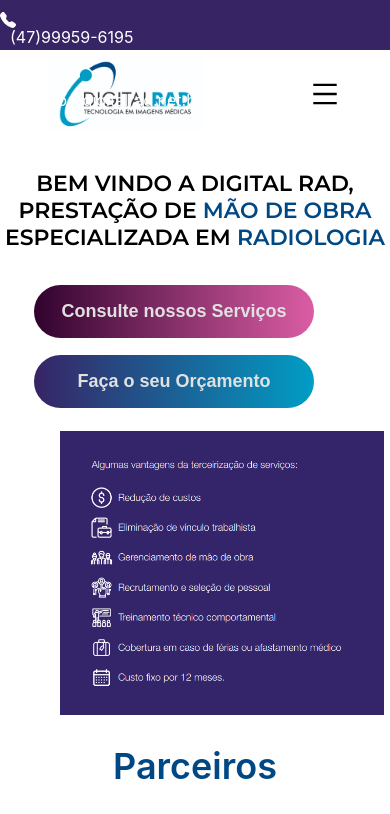
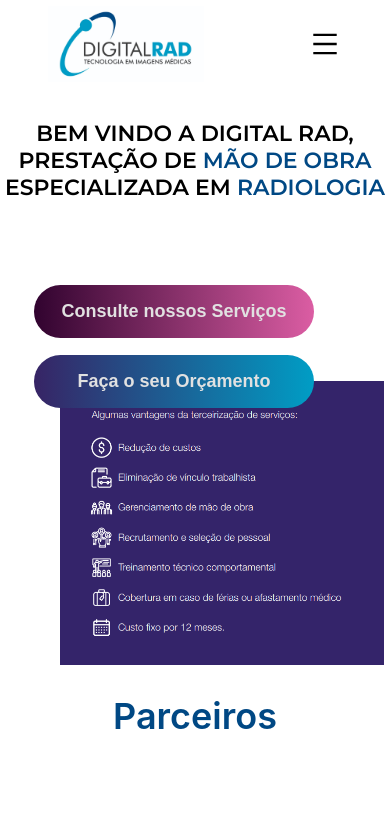
Before and after one commit to lmgaspa/paduan, a React (Create React App) app: page / in a window 390 px wide. Shown: the top 814 px of the page. Built offline with nearby package versions, Linux system fonts and the light colour scheme.

Commit message:
quinto commit

```diff
--- a/src/layouts/prenavbar.module.css
+++ b/src/layouts/prenavbar.module.css
@@ -25,10 +25,9 @@
 
 @media only screen and (min-width: 0px) and (max-width: 767px) {
     .prenavbar {
-        height: 50px;
+        display: none;
     }
     .prenavbaricons {
-        padding-left: 0px;
-        font-size: 16px;
+        display: none;
     }
   }
```
